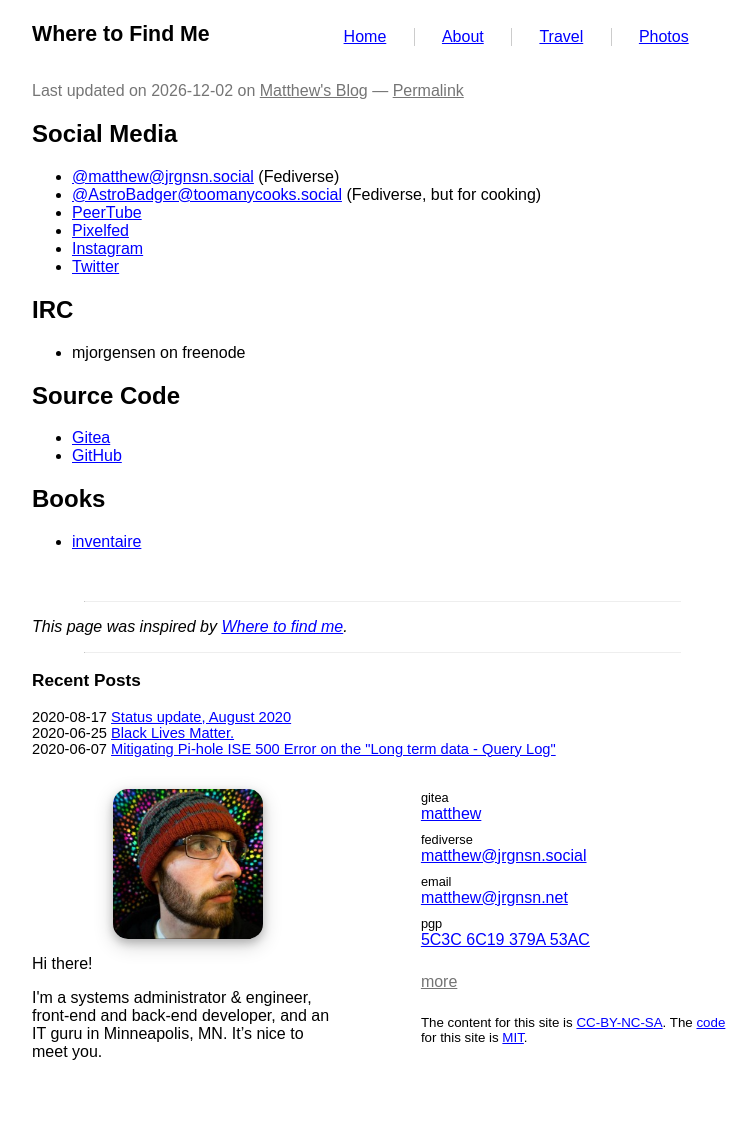
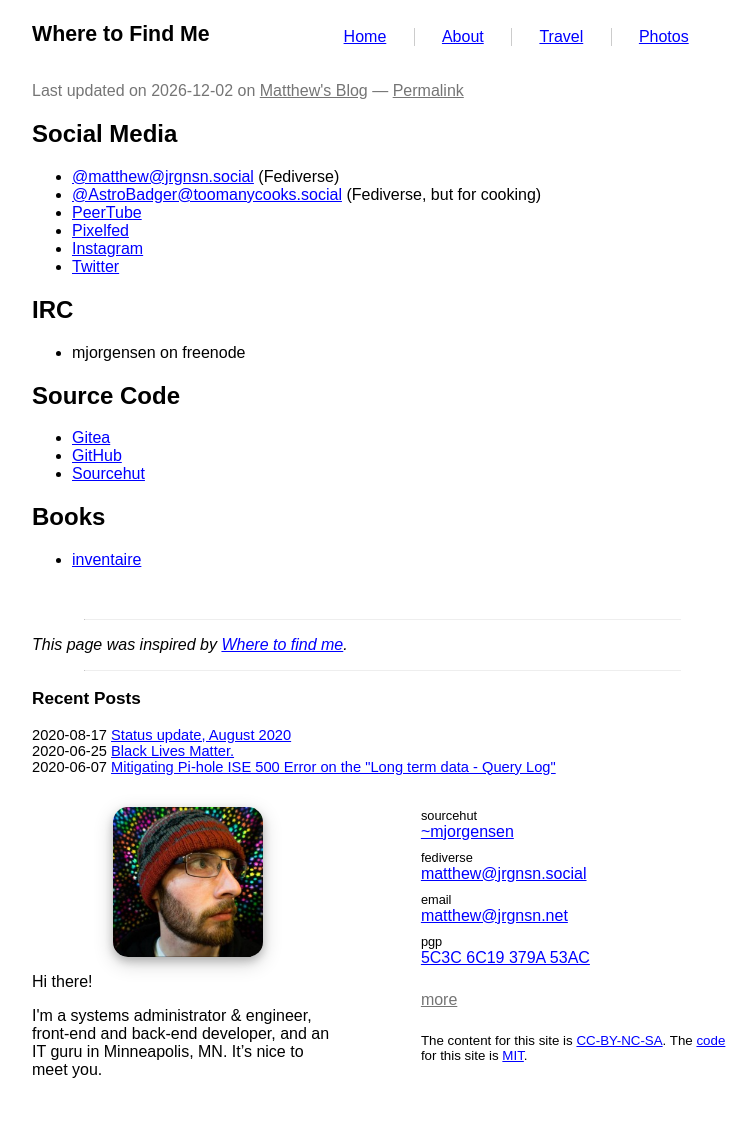
Before and after one commit to prplecake/jrgnsn.net, a Jekyll site: the page built from find.md, in a window 1280 px wide. Shown: the whole page, without its empty margins (258-1014 px from the left). Built offline with Jekyll 4.4.1, drawn with Linux system fonts in a browser that asks for light colours.

Commit message:
Add sourcehut links

```diff
--- a/_includes/widget-external-links.html
+++ b/_includes/widget-external-links.html
@@ -1,7 +1,7 @@
 <div class="external-links">
   <p>
-    <span class="context">gitea</span>
-    <a href="https://git.jrgnsn.net/matthew">matthew</a>
+    <span class="context">sourcehut</span>
+    <a href="https://sr.ht/~mjorgensen">~mjorgensen</a>
   </p>
   <p>
     <span class="context">fediverse</span>
--- a/find.md
+++ b/find.md
@@ -29,9 +29,11 @@ enableMenu: false
 
 * [Gitea][gitea]
 * [GitHub][github]
+* [Sourcehut][sourcehut]
 
 [gitea]:https://git.jrgnsn.net/matthew
 [github]:https://github.com/prplecake
+[sourcehut]:https://sr.ht/~mjorgensen
 
 ## Books
 
```
